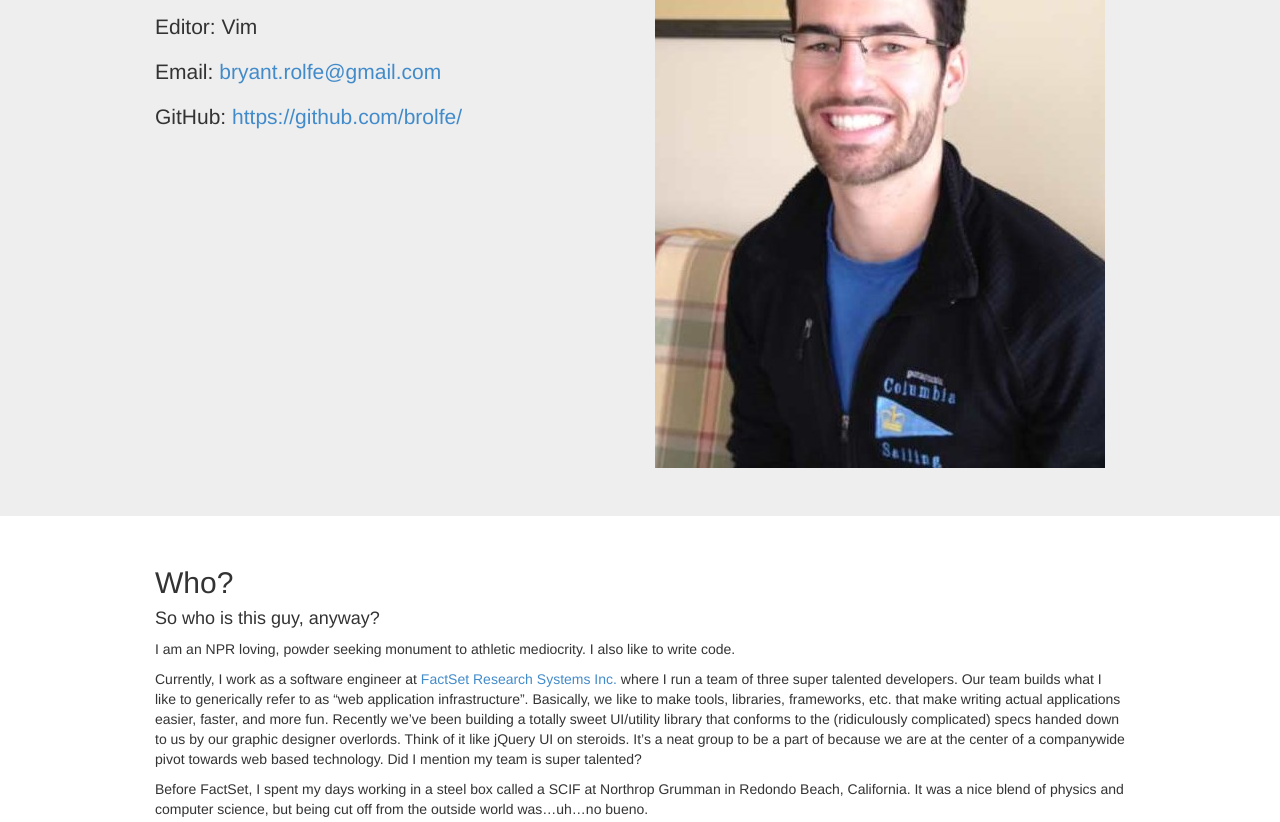
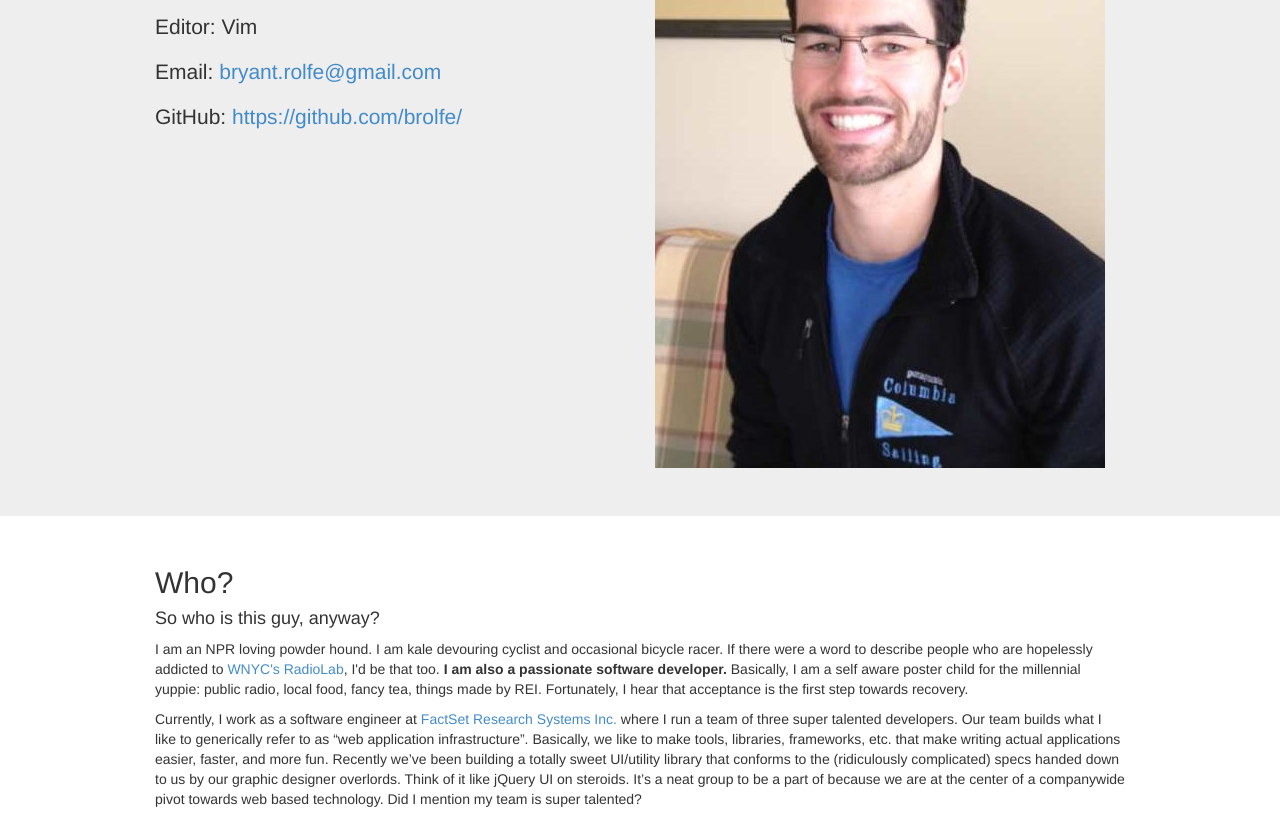
Before and after one commit to brolfe/personal-page-src, a website: page index.html in a window 1280 px wide. Shown: the part 180-1002 px from the top of the page. Drawn offline with Linux system fonts and the light colour scheme; files that its build step writes are made by us from their sources.

Commit message:
Updating opening statement.

```diff
--- a/index.html
+++ b/index.html
@@ -67,7 +67,7 @@
             <h2>Who?</h2>
           </div>
             <h4>So who is this guy, anyway?</h4>
-            <p>I am an NPR loving, powder seeking monument to athletic mediocrity. I also like to write code.</p>
+            <p>I am an NPR loving powder hound. I am kale devouring cyclist and occasional bicycle racer. If there were a word to describe people who are hopelessly addicted to <a href="http://radiolab.org">WNYC's RadioLab</a>, I'd be that too. <strong>I am also a passionate software developer.</strong> Basically, I am a self aware poster child for the millennial yuppie: public radio, local food, fancy tea, things made by REI. Fortunately, I hear that acceptance is the first step towards recovery.</p>
             <p>Currently, I work as a software engineer at <a href="http://factset.com">FactSet Research Systems Inc.</a> where I run a team of three super talented developers. Our team builds what I like to generically refer to as “web application infrastructure”. Basically, we like to make tools, libraries, frameworks, etc. that make writing actual applications easier, faster, and more fun. Recently we’ve been building a totally sweet UI/utility library that conforms to the (ridiculously complicated) specs handed down to us by our graphic designer overlords. Think of it like jQuery UI on steroids. It’s a neat group to be a part of because we are at the center of a companywide pivot towards web based technology. Did I mention my team is super talented?</p>
             <p>Before FactSet, I spent my days working in a steel box called a SCIF at Northrop Grumman in Redondo Beach, California. It was a nice blend of physics and computer science, but being cut off from the outside world was…uh…no bueno.</p>
             <p>My college days were spent in the Morningside Heights neighborhood of New York City at Columbia University. (Go Lions! …we are the lions, right?) I majored in Applied Physics and minored in Computer Science. If I could do it over again, I probably would have majored in Comp Sci. But, you know, plasma waves are cool too.</p>
```
